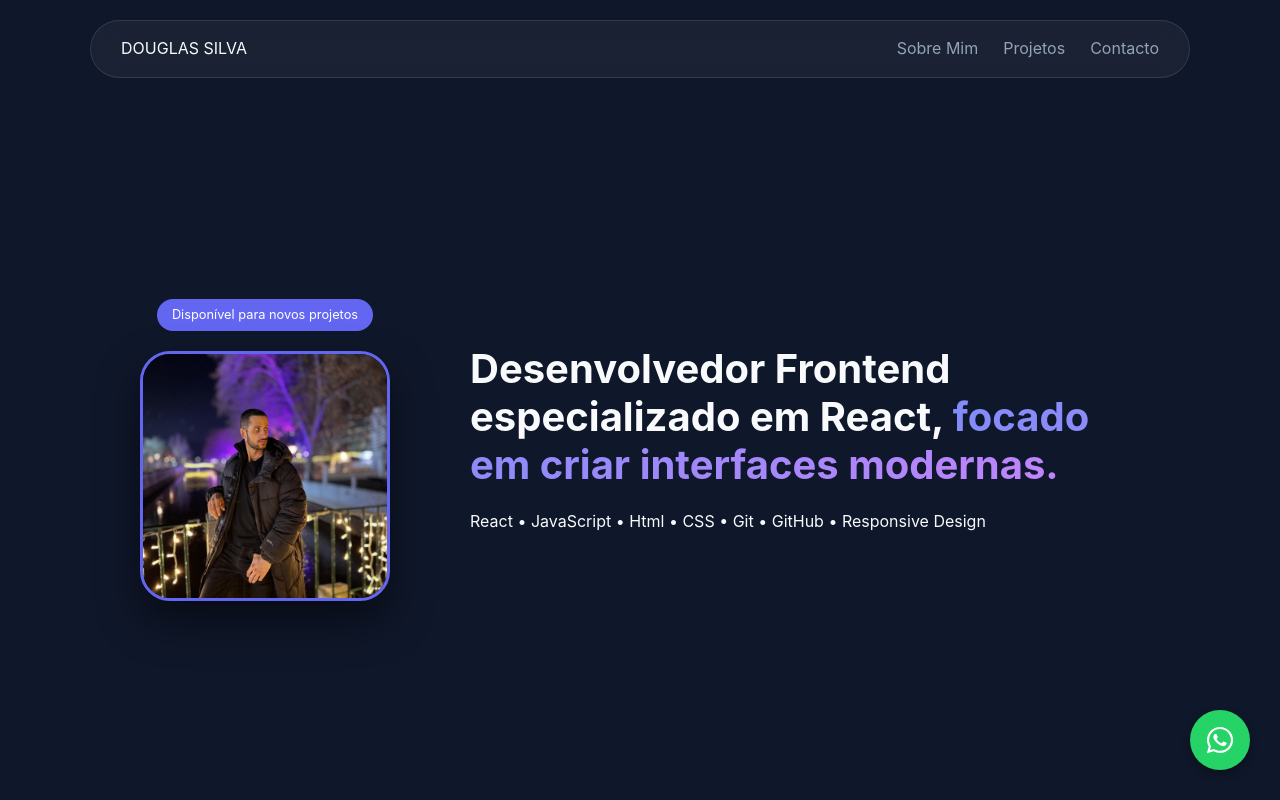
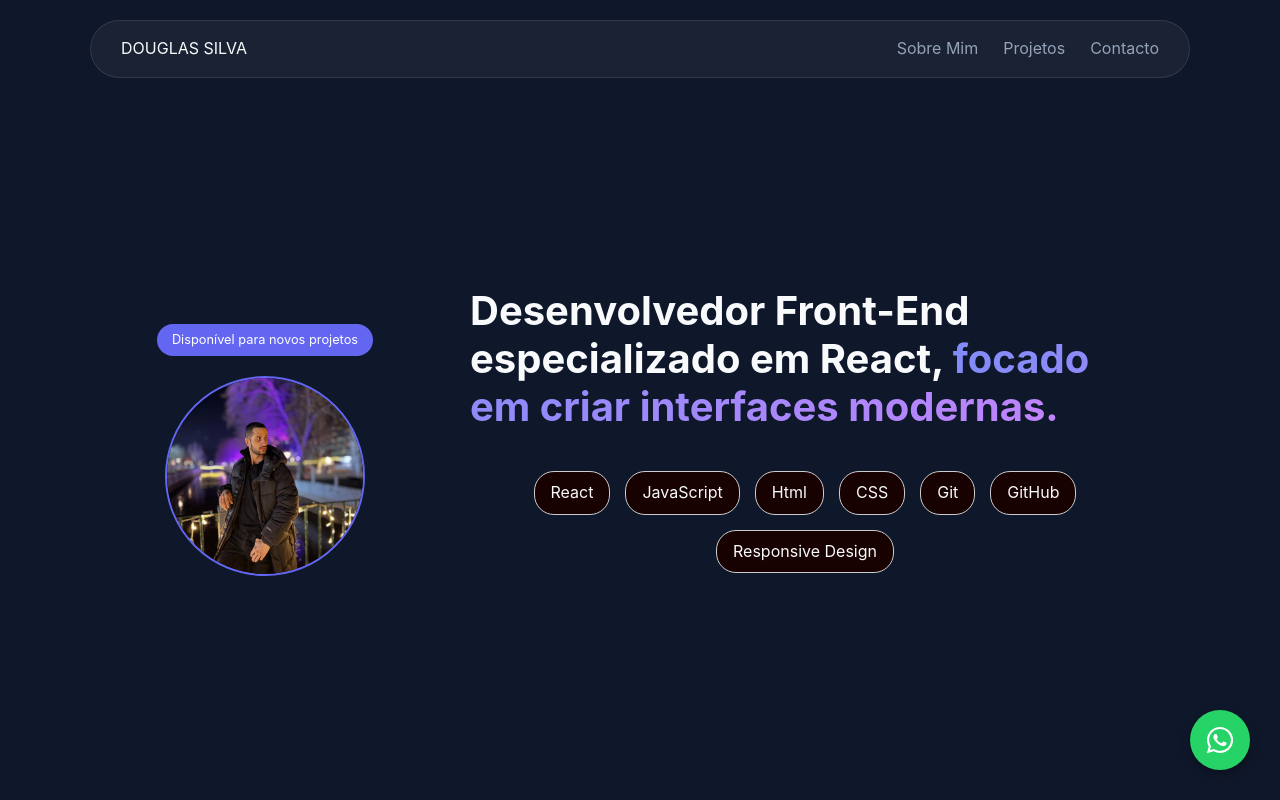
Before and after one commit to douglasdonizethcontato-web/Portifolio_react, a React (Vite) app: page / in a window 1280 px wide. Shown: the top 800 px of the page. Built offline with nearby package versions, Linux system fonts and the light colour scheme.

Commit message:
Ajustes de melhoria

```diff
--- a/src/components/Hero.jsx
+++ b/src/components/Hero.jsx
@@ -13,10 +13,18 @@ export default function Hero() {
 
         <div className="hero-content">
           <h1>
-            Desenvolvedor Frontend especializado em React,
+            Desenvolvedor Front-End especializado em React,
             <span className="text-gradient"> focado em criar interfaces modernas.</span>
           </h1>
-          <p>React • JavaScript • Html • CSS • Git • GitHub • Responsive Design</p>
+             <div className="skills-container">
+               <span className="skill-item">React</span>
+               <span className="skill-item">JavaScript</span>
+               <span className="skill-item">Html</span>
+               <span className="skill-item">CSS</span>
+               <span className="skill-item">Git</span>
+               <span className="skill-item">GitHub</span>
+               <span className="skill-item">Responsive Design</span>
+          </div>
 
           <div className="hero-btns">
             <a href="#projects" className="btn-primary"></a>
--- a/src/index.css
+++ b/src/index.css
@@ -37,9 +37,9 @@ body { background-color: var(--bg-dark); color: var(--text-main); line-height: 1
 }
 
 .profile-img {
-    width: 100%; aspect-ratio: 1/1; object-fit: cover;
-    border-radius: 30px; border: 3px solid var(--primary);
-    box-shadow: 0 20px 40px rgba(0,0,0,0.5);
+    width: 80%; aspect-ratio: 1/1; object-fit: cover;
+    border-radius: 1500px; border: 2px solid var(--primary);
+    box-shadow: 2 40px 40px rgba(0,0,0,0.5);
 }
 
 .badge {
@@ -172,3 +172,27 @@ h1 { font-size: 2.5rem; line-height: 1.2; }
 .whatsapp-float:hover {
     transform: scale(1.1);
 }
+.skills-container {
+  display: flex;
+  flex-wrap: wrap;
+  gap: 15px;
+  justify-content: center;
+  padding: 20px;
+}
+
+.skill-item {
+  padding: 8px 16px;
+  background-color: #180101;
+  border-radius: 20px;
+  transition: all 0.3s ease; /* Define a duração e suavidade da animação */
+  cursor: pointer;
+  border: 1px solid #ccc;
+}
+
+/* O estado do hover (quando passa o rato) */
+.skill-item:hover {
+  transform: translateY(-8px); /* Move o item para cima */
+  background-color: #e10611;    /* Muda a cor de fundo */
+  color: #e6d8da;                  /* Muda a cor do texto */
+  box-shadow: 0 5px 15px rgba(0,0,0,0.2); /* Adiciona uma sombra suave */
+}
```
